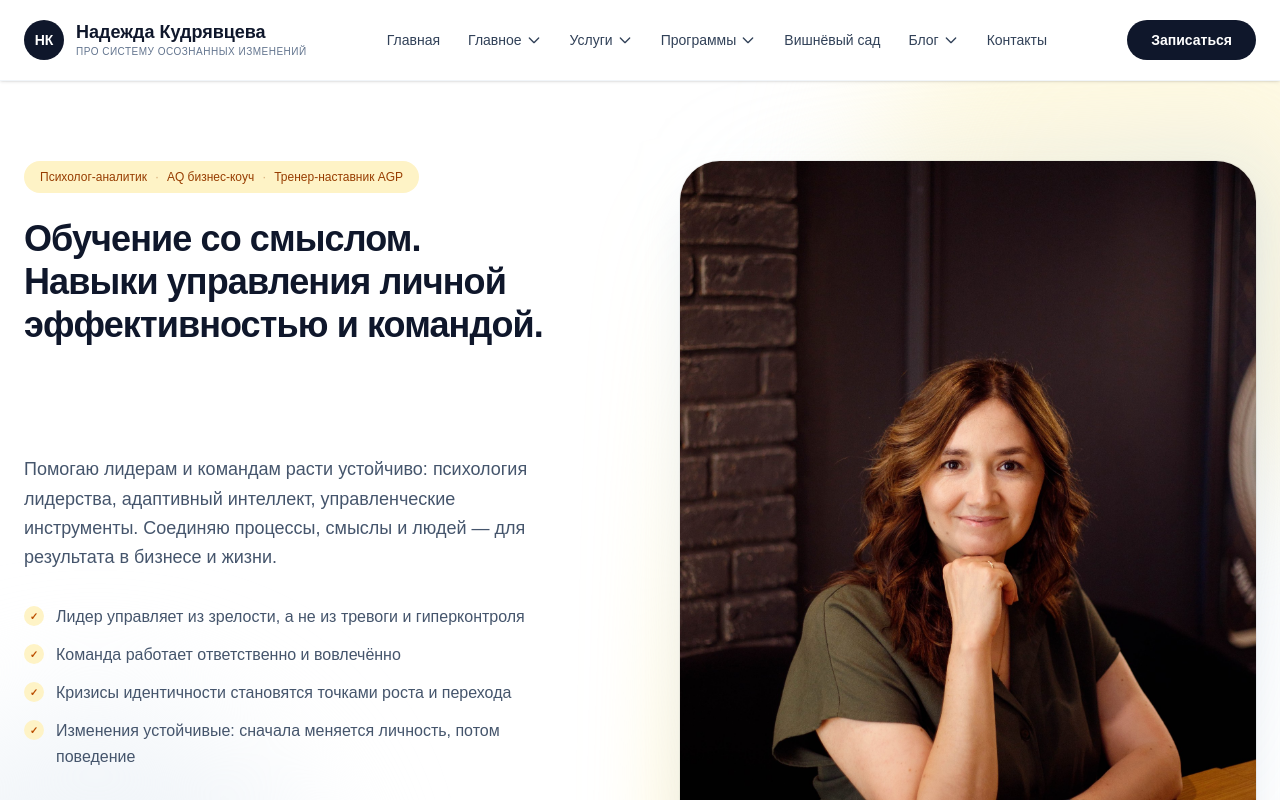
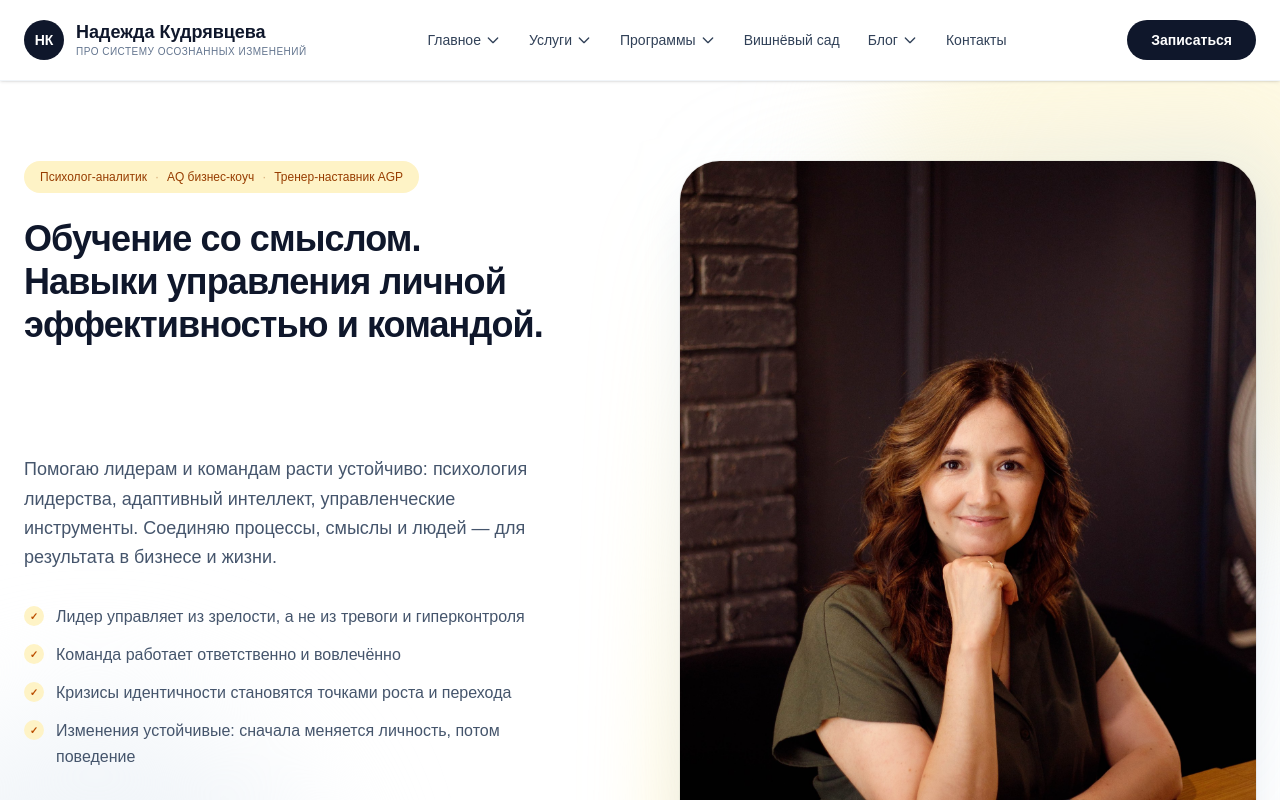
Before and after one commit to kudryavtsevacoach/kudryavtseva-coach, a Next.js app: page / in a window 1280 px wide. Shown: the top 800 px of the page. Built offline with nearby package versions, Linux system fonts and the light colour scheme.

Commit message:
внесла правки в архитектуру

```diff
--- a/components/Header.tsx
+++ b/components/Header.tsx
@@ -24,14 +24,12 @@ export default function Header() {
 
         {/* Навигация (десктоп) */}
         <nav className="hidden xl:flex items-center gap-1 text-sm font-medium text-slate-700">
-          <Link href="/" className="px-3 py-2 hover:text-slate-900 hover:bg-slate-50 rounded-lg transition-colors">Главная</Link>
-
           {/* Выпадающее меню ГЛАВНОЕ */}
           <div className="relative group">
-            <span className="flex items-center gap-1 px-3 py-2 hover:text-slate-900 hover:bg-slate-50 rounded-lg transition-colors cursor-default">
+            <Link href="/" className="flex items-center gap-1 px-3 py-2 hover:text-slate-900 hover:bg-slate-50 rounded-lg transition-colors">
               Главное
               <svg className="w-4 h-4 group-hover:rotate-180 transition-transform duration-200" fill="none" stroke="currentColor" viewBox="0 0 24 24"><path strokeLinecap="round" strokeLinejoin="round" strokeWidth={2} d="M19 9l-7 7-7-7" /></svg>
-            </span>
+            </Link>
             <div className="absolute top-full left-0 w-56 bg-white border border-slate-100 rounded-xl shadow-xl opacity-0 invisible group-hover:opacity-100 group-hover:visible transition-all duration-200 transform translate-y-2 group-hover:translate-y-0 p-2">
               <Link href="/about" className="block p-3 font-semibold text-slate-900 hover:bg-slate-50 rounded-lg transition-colors">Обо мне</Link>
               <Link href="/cases" className="block p-3 font-semibold text-slate-900 hover:bg-slate-50 rounded-lg transition-colors">Кейсы</Link>
@@ -122,9 +120,7 @@ export default function Header() {
       {isMenuOpen && (
         <nav className="xl:hidden border-t border-slate-100 bg-white max-h-[calc(100vh-5rem)] overflow-y-auto">
           <div className="max-w-7xl mx-auto px-6 py-4 flex flex-col gap-1 text-sm font-medium text-slate-700">
-            <Link href="/" onClick={closeMenu} className="px-3 py-2.5 hover:text-slate-900 hover:bg-slate-50 rounded-lg transition-colors">Главная</Link>
-
-            <span className="pt-3 pb-1 px-3 text-xs font-semibold text-slate-400 uppercase tracking-wider">Главное</span>
+            <Link href="/" onClick={closeMenu} className="pt-3 pb-1 px-3 text-xs font-semibold text-slate-400 uppercase tracking-wider">Главное</Link>
             <Link href="/about" onClick={closeMenu} className="px-3 py-2.5 hover:text-slate-900 hover:bg-slate-50 rounded-lg transition-colors">Обо мне</Link>
             <Link href="/cases" onClick={closeMenu} className="px-3 py-2.5 hover:text-slate-900 hover:bg-slate-50 rounded-lg transition-colors">Кейсы</Link>
 
```
